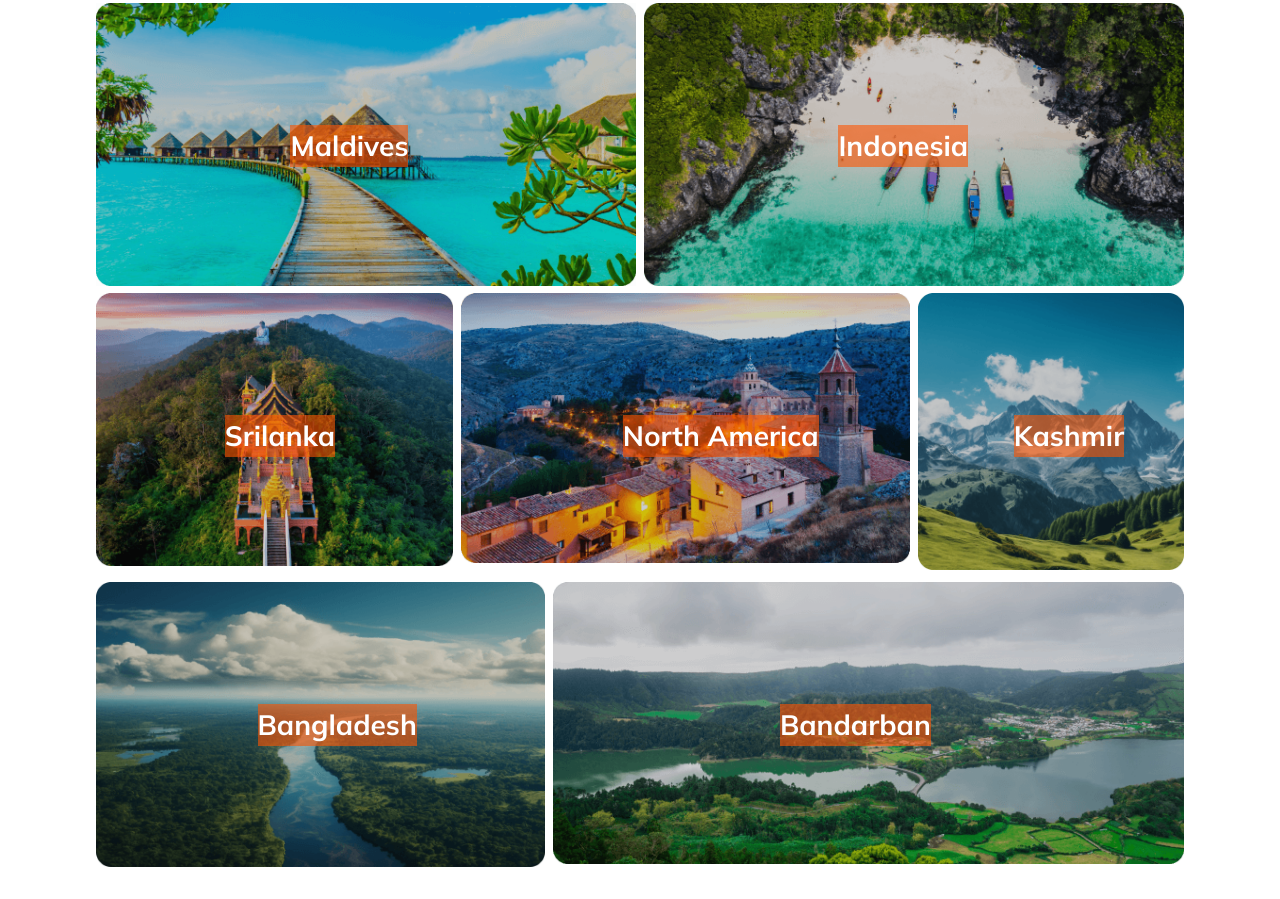
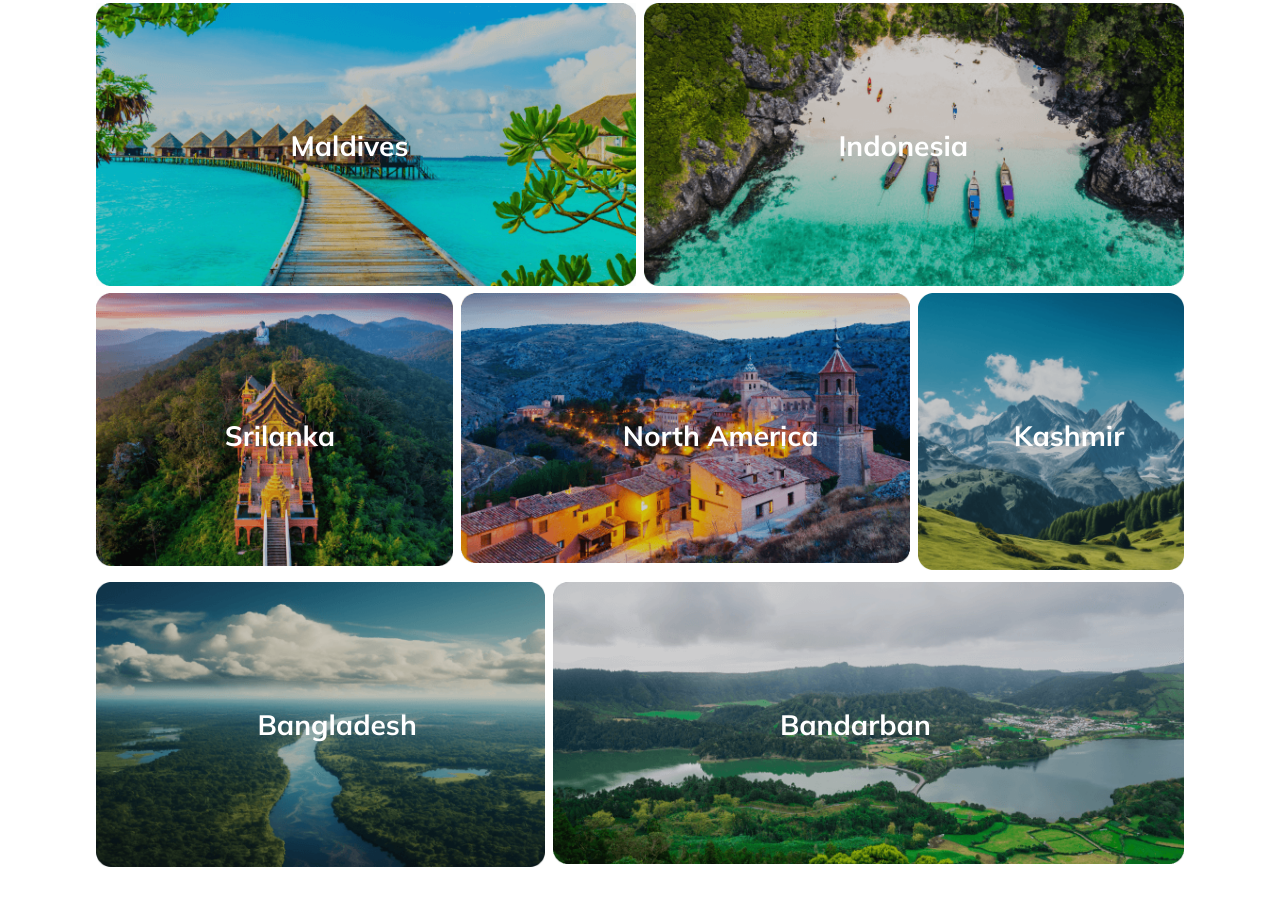
Before and after one commit to shanta90/Hero-Travel, a plain HTML site: page index.html in a window 1280 px wide. Shown: the part 1256-2155 px from the top of the page. Drawn offline with nearby package versions, Linux system fonts and the light colour scheme.

Commit message:
remove background from image title

```diff
--- a/style.css
+++ b/style.css
@@ -241,7 +241,7 @@ border-radius: 5px;
 .gallery h3 {
     text-align: center;
     margin: 0 auto;
-    background-color: #ff550098;
+    /* background-color: #ff550098; */
     font-size: 28px;
     font-weight: bolder;
     color: #FFFFFF;
```
